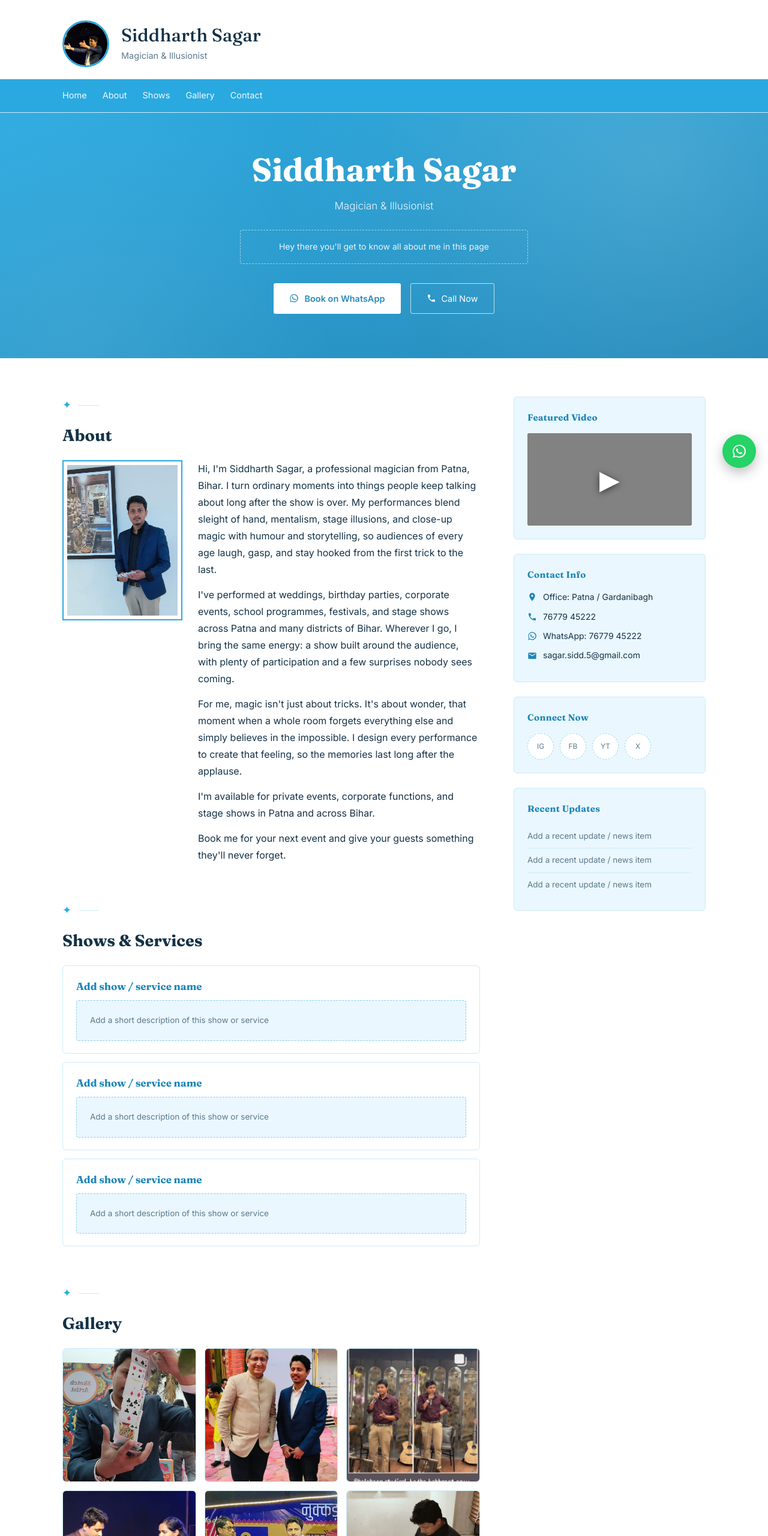
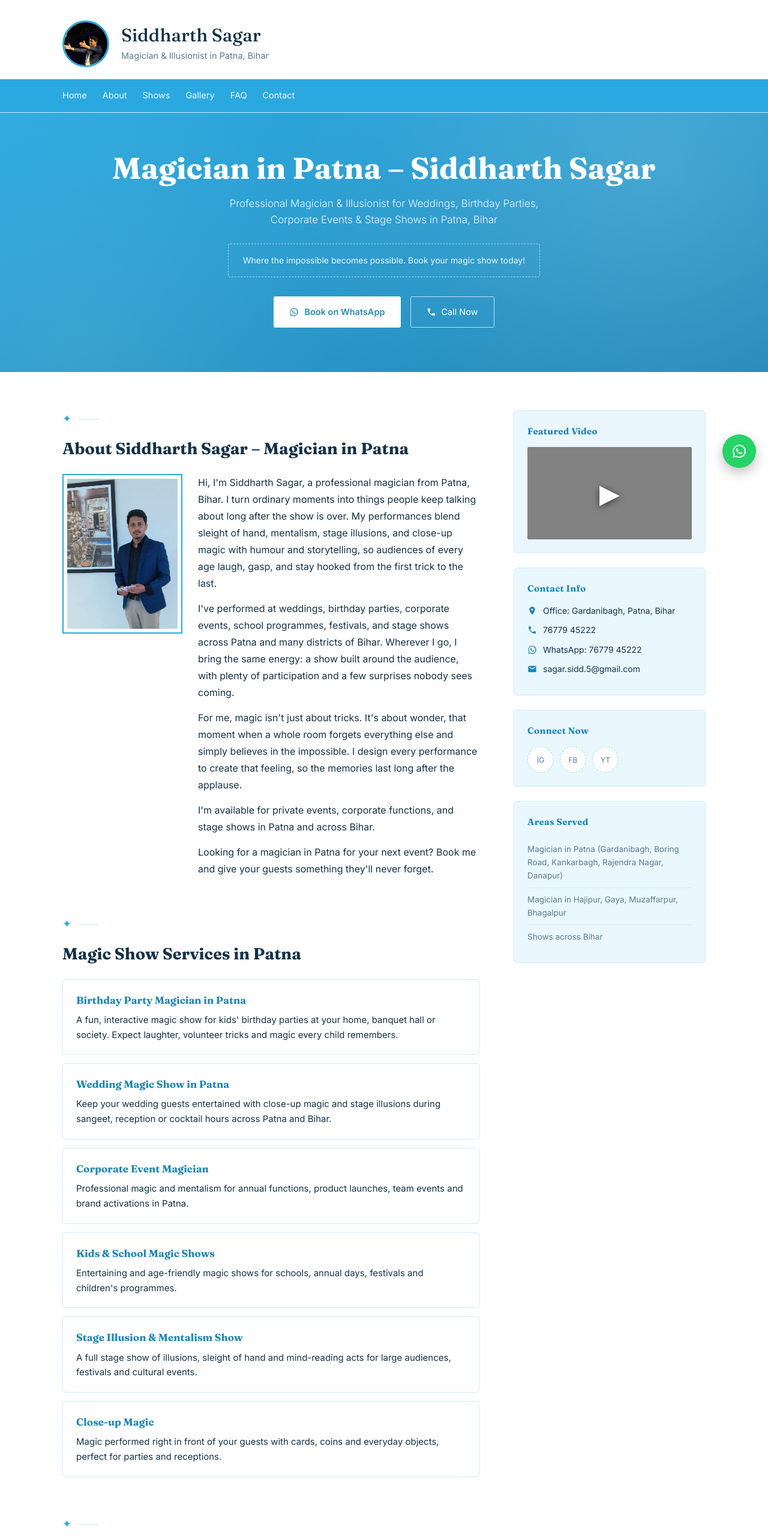
Before and after one commit to SiddharthSagar-MagicianinPatna/Magician_Siddharth_Sagar, a plain HTML site: page index.html in a window 1280 px wide. Shown: the top 2560 px of the page at 60% size. Drawn offline with Linux system fonts and the light colour scheme; grey boxes are pictures that could not be loaded.

Commit message:
index.html

```diff
--- a/index.html
+++ b/index.html
@@ -3,7 +3,54 @@
 <head>
 <meta charset="UTF-8">
 <meta name="viewport" content="width=device-width, initial-scale=1, viewport-fit=cover">
-<title>Siddharth Sagar — Magician</title>
+
+<!-- ===== SEO ===== -->
+<title>Magician in Patna | Siddharth Sagar – Wedding, Birthday &amp; Corporate Magic Shows</title>
+<meta name="description" content="Siddharth Sagar is a professional magician in Patna, Bihar. Book for wedding, birthday party, kids show, corporate event &amp; stage illusion shows. Call or WhatsApp 76779 45222.">
+<meta name="keywords" content="magician in Patna, magician in Bihar, birthday magician Patna, wedding magician Patna, kids magic show Patna, corporate magic show Patna, Siddharth Sagar magician">
+<meta name="author" content="Siddharth Sagar">
+<meta name="robots" content="index, follow, max-image-preview:large">
+<meta name="geo.region" content="IN-BR">
+<meta name="geo.placename" content="Patna">
+<link rel="canonical" href="https://siddharthsagar-magicianinpatna.github.io/Magician_Siddharth_Sagar/">
+
+<!-- Social sharing (WhatsApp / Facebook preview) -->
+<meta property="og:type" content="website">
+<meta property="og:title" content="Magician in Patna | Siddharth Sagar">
+<meta property="og:description" content="Professional magician &amp; illusionist in Patna, Bihar for weddings, birthdays, corporate events and stage shows.">
+<meta property="og:url" content="https://siddharthsagar-magicianinpatna.github.io/Magician_Siddharth_Sagar/">
+<meta property="og:image" content="https://siddharthsagar-magicianinpatna.github.io/Magician_Siddharth_Sagar/images/1.jpeg">
+<meta property="og:locale" content="en_IN">
+<meta name="twitter:card" content="summary_large_image">
+
+<!-- Structured data: tells Google who/where you are -->
+<script type="application/ld+json">
+{
+  "@context": "https://schema.org",
+  "@type": "EntertainmentBusiness",
+  "name": "Siddharth Sagar – Magician in Patna",
+  "description": "Professional magician and illusionist in Patna, Bihar for weddings, birthday parties, corporate events, school programmes and stage shows.",
+  "url": "https://siddharthsagar-magicianinpatna.github.io/Magician_Siddharth_Sagar/",
+  "image": "https://siddharthsagar-magicianinpatna.github.io/Magician_Siddharth_Sagar/images/1.jpeg",
+  "telephone": "+917677945222",
+  "email": "sagar.sidd.5@gmail.com",
+  "address": {
+    "@type": "PostalAddress",
+    "streetAddress": "Gardanibagh",
+    "addressLocality": "Patna",
+    "addressRegion": "Bihar",
+    "addressCountry": "IN"
+  },
+  "geo": { "@type": "GeoCoordinates", "latitude": 25.587641, "longitude": 85.108952 },
+  "areaServed": ["Patna", "Danapur", "Bihta", "Hajipur", "Gaya", "Muzaffarpur", "Bhagalpur", "Bihar"],
+  "sameAs": [
+    "https://www.instagram.com/sagarsidd5/",
+    "https://www.facebook.com/sagar.sidd.5/",
+    "https://www.youtube.com/@sagarsidd5"
+  ]
+}
+</script>
+
 <link rel="preconnect" href="https://fonts.googleapis.com">
 <link rel="preconnect" href="https://fonts.gstatic.com" crossorigin>
 <link href="https://fonts.googleapis.com/css2?family=Fraunces:wght@500;600;700&family=Inter:wght@300;400;500;600&display=swap" rel="stylesheet">
@@ -74,7 +121,6 @@
     display:flex; align-items:center; justify-content:center; flex-shrink:0;
     background: var(--sky-pale); color: var(--sky-deep); font-size:12px; text-align:center; padding:4px;
   }
-  /* FIX: photo avatar was stretched (no object-fit) */
   img.avatar{ object-fit:cover; object-position:68% 30%; padding:0; }
   .brand-name{ font-size: 30px; line-height:1.15; }
   .tagline{ color: var(--ink-muted); font-size:14.5px; margin-top:4px; }
@@ -106,10 +152,10 @@
                 radial-gradient(circle at 10% 90%, rgba(255,255,255,.10), transparent 50%);
     pointer-events:none;
   }
-  .hero h1{ color:#fff; font-size: clamp(32px, 6vw, 54px); line-height:1.15; position:relative; }
-  .hero p.sub{ color: rgba(255,255,255,.9); font-size:17px; max-width:520px; margin: 16px auto 0; position:relative; font-weight:300; }
+  .hero h1{ color:#fff; font-size: clamp(30px, 5.5vw, 50px); line-height:1.15; position:relative; }
+  .hero p.sub{ color: rgba(255,255,255,.9); font-size:17px; max-width:560px; margin: 16px auto 0; position:relative; font-weight:300; }
   .hero-tagline-slot{
-    margin: 26px auto 0; max-width: 480px; padding:16px 20px; border:1px dashed rgba(255,255,255,.55);
+    margin: 26px auto 0; max-width: 520px; padding:16px 20px; border:1px dashed rgba(255,255,255,.55);
     border-radius:4px; color: rgba(255,255,255,.9); font-size:14px; position:relative;
   }
   .hero-actions{ margin-top:32px; display:flex; gap:16px; justify-content:center; flex-wrap:wrap; position:relative; }
@@ -121,8 +167,6 @@
   .btn svg{ width:16px; height:16px; }
 
   /* layout: content + sidebar */
-  /* FIX: .layout padding used to wipe out .wrap's side padding, so content touched the screen edges on phones/tablets.
-     Also minmax(0,1fr) stops wide content from pushing the grid past the screen. */
   .layout{ display:grid; grid-template-columns: minmax(0,1fr) 320px; gap: 56px; padding: 64px 24px 30px; align-items:start; }
   @media (max-width: 1000px){ .layout{ grid-template-columns: minmax(0,1fr); gap:40px; } }
 
@@ -140,10 +184,7 @@
 
   .about-grid{ display:grid; grid-template-columns: 200px minmax(0,1fr); gap:26px; align-items:start; }
   .about-grid .frame{ aspect-ratio: 3/4; border:2px solid var(--sky); padding:6px; overflow:hidden; }
-  .about-grid .frame .empty-slot{ height:100%; display:flex; align-items:center; justify-content:center; text-align:center; }
-  /* FIX: About photo had no sizing, so a tall photo overflowed its frame */
   .about-grid .frame img{ width:100%; height:100%; object-fit:cover; object-position:center 20%; }
-  /* FIX: newlines in HTML collapse, so the bio needs <p> tags to keep its paragraphs */
   .bio{ font-size:16px; line-height:1.75; color: var(--ink); }
   .bio p{ margin:0 0 14px; }
   .bio p:last-child{ margin-bottom:0; }
@@ -153,33 +194,26 @@
   .show-item{ border:1px solid var(--sky-line); border-radius:6px; padding:20px 22px; transition: border-color .2s ease, box-shadow .2s ease; }
   .show-item:hover{ border-color: var(--sky); box-shadow: 0 8px 20px rgba(42,169,224,.1); }
   .show-item h3{ font-size:17px; color: var(--sky-deep); }
-  .show-item .empty-slot{ margin-top:10px; }
+  .show-item p{ margin:8px 0 0; font-size:15px; color: var(--ink); line-height:1.65; }
+
+  /* FAQ */
+  .faq-item{ border:1px solid var(--sky-line); border-radius:6px; padding:16px 20px; margin-bottom:12px; }
+  .faq-item h3{ font-size:16.5px; color: var(--sky-deep); }
+  .faq-item p{ margin:8px 0 0; font-size:15px; line-height:1.65; }
 
   .gallery-grid{ display:grid; grid-template-columns: repeat(3,1fr); gap:14px; }
-  .gallery-grid .empty-slot{ aspect-ratio:1/1; display:flex; align-items:center; justify-content:center; text-align:center; }
   @media (max-width:560px){ .gallery-grid{ grid-template-columns: repeat(2,1fr); gap:10px; } }
-
-  /* gallery photos */
   .gallery-grid img{
-    width:100%;
-    aspect-ratio:1/1;
-    object-fit:cover;
-    object-position:70% center;
-    border-radius:6px;
-    border:1px solid var(--sky-line);
+    width:100%; aspect-ratio:1/1; object-fit:cover; object-position:70% center;
+    border-radius:6px; border:1px solid var(--sky-line);
     transition: transform .2s ease, box-shadow .2s ease;
   }
-  .gallery-grid img:hover{
-    transform: translateY(-3px);
-    box-shadow: 0 10px 22px rgba(42,169,224,.18);
-  }
+  .gallery-grid img:hover{ transform: translateY(-3px); box-shadow: 0 10px 22px rgba(42,169,224,.18); }
 
   /* sidebar widgets */
   .widget{ background: var(--sky-pale); border:1px solid var(--sky-line); border-radius:6px; padding:22px; margin-bottom:24px; }
-  .widget h3{ font-size:15px; color: var(--sky-deep); margin-bottom:14px; letter-spacing:.02em; }
-  .widget .empty-slot{ background:#fff; }
+  .widget h2{ font-size:15px; color: var(--sky-deep); margin-bottom:14px; letter-spacing:.02em; }
 
-  /* video thumbnail (opens YouTube) */
   .video-box{ position:relative; display:block; aspect-ratio:16/9; border-radius:4px; overflow:hidden; background:#000; }
   .video-box img{ width:100%; height:100%; object-fit:cover; }
   .video-box .play{
@@ -193,7 +227,7 @@
   .contact-line a{ min-width:0; overflow-wrap:anywhere; }
   .contact-line a:hover{ color: var(--sky-deep); }
   .social-row{ display:flex; flex-wrap:wrap; gap:10px; }
-  .social-row .empty-slot{ width:44px; height:44px; padding:0; border-radius:50%; display:flex; align-items:center; justify-content:center; font-size:12px; }
+  .social-row .empty-slot{ width:44px; height:44px; padding:0; border-radius:50%; display:flex; align-items:center; justify-content:center; font-size:12px; background:#fff; }
   .social-row a.empty-slot{ transition: background .2s ease, color .2s ease, border-color .2s ease; }
   .social-row a.empty-slot:hover{ background: var(--sky); color:#fff; border-color: var(--sky); }
   .updates-list{ list-style:none; padding:0; margin:0; }
@@ -210,7 +244,6 @@
   }
   .float-wa svg{ width:26px; height:26px; fill:#fff; }
 
-  /* phones */
   @media (max-width: 480px){
     .head-top{ padding:22px 16px 16px; gap:14px; }
     .avatar{ width:64px; height:64px; }
@@ -235,7 +268,7 @@
 </head>
 <body>
 
-  <!-- Loading screen -->
+  <!-- Loading screen (uses div, not h1, so the page has only ONE h1 for SEO) -->
   <div id="loader" aria-label="Loading">
     <svg class="loader-hat" viewBox="0 0 160 150" aria-hidden="true">
       <g transform="translate(80,44)"><path class="rise" fill="#fff" d="M0-10Q1.5-1.5 10 0Q1.5 1.5 0 10Q-1.5 1.5-10 0Q-1.5-1.5 0-10Z"/></g>
@@ -247,7 +280,7 @@
       <rect x="48" y="96" width="64" height="12" fill="#EAF7FE"/>
       <ellipse cx="80" cy="120" rx="60" ry="12" fill="none" stroke="#0E2536" stroke-width="2"/>
     </svg>
-    <h1 class="loader-name">Siddharth Sagar</h1>
+    <div class="loader-name">Siddharth Sagar</div>
     <div class="loader-role">Magician &amp; Illusionist</div>
     <div class="loader-tag" id="loaderTag">Where the impossible becomes possible</div>
     <div class="loader-bar"><i></i></div>
@@ -255,19 +288,20 @@
 
   <header>
     <div class="head-top">
-      <img class="avatar" src="images/1.jpeg" alt="Siddharth Sagar">
+      <img class="avatar" src="images/1.jpeg" alt="Siddharth Sagar, magician in Patna">
       <div>
         <div class="brand-name">Siddharth Sagar</div>
-        <div class="tagline">Magician &amp; Illusionist</div>
+        <div class="tagline">Magician &amp; Illusionist in Patna, Bihar</div>
       </div>
     </div>
-    <nav class="main-nav">
+    <nav class="main-nav" aria-label="Main navigation">
       <div class="nav-inner">
         <ul class="nav-links">
           <li><a href="#home">Home</a></li>
           <li><a href="#about">About</a></li>
           <li><a href="#shows">Shows</a></li>
           <li><a href="#gallery">Gallery</a></li>
+          <li><a href="#faq">FAQ</a></li>
           <li><a href="#contact">Contact</a></li>
         </ul>
         <a class="nav-cta" href="#contact" style="display:none;" id="deskCta">Book Now</a>
@@ -279,14 +313,16 @@
       <a href="#about">About</a>
       <a href="#shows">Shows</a>
       <a href="#gallery">Gallery</a>
+      <a href="#faq">FAQ</a>
       <a href="#contact">Contact</a>
     </div>
   </header>
 
+  <main>
   <section class="hero" id="home">
-    <h1>Siddharth Sagar</h1>
-    <p class="sub">Magician &amp; Illusionist</p>
-    <div class="hero-tagline-slot">Hey there you'll get to know all about me in this page</div>
+    <h1>Magician in Patna – Siddharth Sagar</h1>
+    <p class="sub">Professional Magician &amp; Illusionist for Weddings, Birthday Parties, Corporate Events &amp; Stage Shows in Patna, Bihar</p>
+    <div class="hero-tagline-slot">Where the impossible becomes possible. Book your magic show today!</div>
     <div class="hero-actions">
       <a class="btn btn-solid" href="https://wa.me/917677945222?text=Hi%2C%20I%27d%20like%20to%20enquire%20about%20booking%20a%20show" target="_blank" rel="noopener">
         <svg viewBox="0 0 24 24"><path fill="currentColor" d="M12 2a10 10 0 0 0-8.6 15L2 22l5.2-1.4A10 10 0 1 0 12 2zm0 18.2a8.2 8.2 0 0 1-4.2-1.1l-.3-.2-3.1.8.8-3-.2-.3A8.2 8.2 0 1 1 12 20.2zm4.5-6.1c-.2-.1-1.5-.8-1.7-.8-.2-.1-.4-.1-.6.1s-.7.8-.8 1c-.2.2-.3.2-.5.1-.2-.1-1-.4-1.9-1.2-.7-.6-1.2-1.4-1.3-1.6-.1-.2 0-.4.1-.5l.4-.4c.1-.1.2-.2.2-.4.1-.2 0-.3 0-.4-.1-.1-.6-1.4-.8-1.9-.2-.5-.4-.4-.6-.4h-.5c-.2 0-.4.1-.6.3-.2.2-.8.8-.8 1.9s.8 2.2.9 2.4c.1.2 1.6 2.5 4 3.5.6.2 1 .4 1.3.5.5.2 1 .1 1.4.1.4-.1 1.3-.5 1.5-1.1.2-.5.2-1 .1-1.1-.1-.1-.2-.1-.5-.3z"/></svg>
@@ -304,48 +340,83 @@
 
       <section class="block" id="about">
         <div class="eyebrow"><span>✦</span><i></i></div>
-        <h2>About</h2>
+        <h2>About Siddharth Sagar – Magician in Patna</h2>
         <div class="about-grid" style="margin-top:20px;">
-          <div class="frame"><img src="images/8.jpeg" alt="Siddharth Sagar with playing cards"></div>
+          <div class="frame"><img src="images/8.jpeg" alt="Siddharth Sagar, professional magician in Patna, performing a card trick"></div>
           <div class="bio">
             <p>Hi, I'm Siddharth Sagar, a professional magician from Patna, Bihar. I turn ordinary moments into things people keep talking about long after the show is over. My performances blend sleight of hand, mentalism, stage illusions, and close-up magic with humour and storytelling, so audiences of every age laugh, gasp, and stay hooked from the first trick to the last.</p>
             <p>I've performed at weddings, birthday parties, corporate events, school programmes, festivals, and stage shows across Patna and many districts of Bihar. Wherever I go, I bring the same energy: a show built around the audience, with plenty of participation and a few surprises nobody sees coming.</p>
             <p>For me, magic isn't just about tricks. It's about wonder, that moment when a whole room forgets everything else and simply believes in the impossible. I design every performance to create that feeling, so the memories last long after the applause.</p>
             <p>I'm available for private events, corporate functions, and stage shows in Patna and across Bihar.</p>
-            <p>Book me for your next event and give your guests something they'll never forget.</p>
+            <p>Looking for a magician in Patna for your next event? Book me and give your guests something they'll never forget.</p>
           </div>
         </div>
       </section>
 
       <section class="block" id="shows">
         <div class="eyebrow"><span>✦</span><i></i></div>
-        <h2>Shows &amp; Services</h2>
+        <h2>Magic Show Services in Patna</h2>
         <div class="shows-list" style="margin-top:20px;">
           <div class="show-item">
-            <h3>Add show / service name</h3>
-            <div class="empty-slot">Add a short description of this show or service</div>
+            <h3>Birthday Party Magician in Patna</h3>
+            <p>A fun, interactive magic show for kids' birthday parties at your home, banquet hall or society. Expect laughter, volunteer tricks and magic every child remembers.</p>
           </div>
           <div class="show-item">
-            <h3>Add show / service name</h3>
-            <div class="empty-slot">Add a short description of this show or service</div>
+            <h3>Wedding Magic Show in Patna</h3>
+            <p>Keep your wedding guests entertained with close-up magic and stage illusions during sangeet, reception or cocktail hours across Patna and Bihar.</p>
           </div>
           <div class="show-item">
-            <h3>Add show / service name</h3>
-            <div class="empty-slot">Add a short description of this show or service</div>
+            <h3>Corporate Event Magician</h3>
+            <p>Professional magic and mentalism for annual functions, product launches, team events and brand activations in Patna.</p>
+          </div>
+          <div class="show-item">
+            <h3>Kids &amp; School Magic Shows</h3>
+            <p>Entertaining and age-friendly magic shows for schools, annual days, festivals and children's programmes.</p>
+          </div>
+          <div class="show-item">
+            <h3>Stage Illusion &amp; Mentalism Show</h3>
+            <p>A full stage show of illusions, sleight of hand and mind-reading acts for large audiences, festivals and cultural events.</p>
+          </div>
+          <div class="show-item">
+            <h3>Close-up Magic</h3>
+            <p>Magic performed right in front of your guests with cards, coins and everyday objects, perfect for parties and receptions.</p>
           </div>
         </div>
       </section>
 
       <section class="block" id="gallery">
         <div class="eyebrow"><span>✦</span><i></i></div>
-        <h2>Gallery</h2>
+        <h2>Magic Show Gallery</h2>
         <div class="gallery-grid" style="margin-top:20px;">
-          <img src="images/2.jpeg" alt="Siddharth Sagar performing on stage" loading="lazy">
-          <img src="images/3.jpeg" alt="Siddharth Sagar performing on stage" loading="lazy">
-          <img src="images/4.jpeg" alt="Siddharth Sagar performing on stage" loading="lazy">
-          <img src="images/5.jpeg" alt="Siddharth Sagar performing on stage" loading="lazy">
-          <img src="images/6.jpeg" alt="Siddharth Sagar performing on stage" loading="lazy">
-          <img src="images/7.jpeg" alt="Siddharth Sagar performing on stage" loading="lazy">
+          <img src="images/2.jpeg" alt="Magician Siddharth Sagar performing a stage magic show in Patna" loading="lazy">
+          <img src="images/3.jpeg" alt="Siddharth Sagar performing magic at an event in Bihar" loading="lazy">
+          <img src="images/4.jpeg" alt="Patna magician Siddharth Sagar entertaining guests" loading="lazy">
+          <img src="images/5.jpeg" alt="Siddharth Sagar live magic performance Patna" loading="lazy">
+          <img src="images/6.jpeg" alt="Siddharth Sagar illusionist stage show" loading="lazy">
+          <img src="images/7.jpeg" alt="Siddharth Sagar magic show for birthday and wedding events" loading="lazy">
+        </div>
+      </section>
+
+      <section class="block" id="faq">
+        <div class="eyebrow"><span>✦</span><i></i></div>
+        <h2>Frequently Asked Questions</h2>
+        <div style="margin-top:20px;">
+          <div class="faq-item">
+            <h3>How do I book a magician in Patna?</h3>
+            <p>Just call or WhatsApp on 76779 45222 with your event date, venue and type of event. I will confirm availability and share the details.</p>
+          </div>
+          <div class="faq-item">
+            <h3>Which events do you perform at?</h3>
+            <p>Birthday parties, weddings, corporate events, school programmes, festivals, and stage shows.</p>
+          </div>
+          <div class="faq-item">
+            <h3>Do you perform outside Patna?</h3>
+            <p>Yes. I perform across Bihar, including nearby districts. Contact me with your location for details.</p>
+          </div>
+          <div class="faq-item">
+            <h3>How much does a magic show cost?</h3>
+            <p>The price depends on the event type, duration, location and number of guests. Message me on WhatsApp for a quote that fits your event.</p>
+          </div>
         </div>
       </section>
 
@@ -353,18 +424,18 @@
 
     <aside class="sidebar-col">
       <div class="widget">
-        <h3>Featured Video</h3>
+        <h2>Featured Video</h2>
         <a class="video-box" href="https://youtu.be/sVqhitl7FLY" target="_blank" rel="noopener" aria-label="Watch Siddharth Sagar's magic show on YouTube">
-          <img src="https://img.youtube.com/vi/sVqhitl7FLY/hqdefault.jpg" alt="Watch Siddharth Sagar's magic show">
+          <img src="https://img.youtube.com/vi/sVqhitl7FLY/hqdefault.jpg" alt="Watch Siddharth Sagar, magician in Patna, perform" loading="lazy">
           <span class="play">▶</span>
         </a>
-      </div><!-- FIX: this closing tag was missing, which nested the Contact box inside the video box -->
+      </div>
 
       <div class="widget" id="contact">
-        <h3>Contact Info</h3>
+        <h2>Contact Info</h2>
         <div class="contact-line">
           <svg viewBox="0 0 24 24"><path fill="currentColor" d="M12 2C8.1 2 5 5.1 5 9c0 5.2 7 13 7 13s7-7.8 7-13c0-3.9-3.1-7-7-7zm0 9.5A2.5 2.5 0 1 1 12 6.5a2.5 2.5 0 0 1 0 5z"/></svg>
-          <a href="https://www.google.com/maps/search/?api=1&query=25.587641,85.108952" target="_blank" rel="noopener">Office: Patna / Gardanibagh</a>
+          <a href="https://www.google.com/maps/search/?api=1&query=25.587641,85.108952" target="_blank" rel="noopener">Office: Gardanibagh, Patna, Bihar</a>
         </div>
         <div class="contact-line">
           <svg viewBox="0 0 24 24"><path fill="currentColor" d="M6.6 10.8a15.1 15.1 0 0 0 6.6 6.6l2.2-2.2a1 1 0 0 1 1-.25 11.4 11.4 0 0 0 3.6.58 1 1 0 0 1 1 1V20a1 1 0 0 1-1 1A17 17 0 0 1 3 4a1 1 0 0 1 1-1h3.5a1 1 0 0 1 1 1 11.4 11.4 0 0 0 .58 3.6 1 1 0 0 1-.25 1z"/></svg>
@@ -381,25 +452,25 @@
       </div>
 
       <div class="widget">
-        <h3>Connect Now</h3>
+        <h2>Connect Now</h2>
         <div class="social-row">
           <a class="empty-slot" href="https://www.instagram.com/sagarsidd5/" target="_blank" rel="noopener" aria-label="Instagram">IG</a>
           <a class="empty-slot" href="https://www.facebook.com/sagar.sidd.5/" target="_blank" rel="noopener" aria-label="Facebook">FB</a>
           <a class="empty-slot" href="https://www.youtube.com/@sagarsidd5" target="_blank" rel="noopener" aria-label="YouTube">YT</a>
-          <div class="empty-slot">X</div>
         </div>
       </div>
 
       <div class="widget">
-        <h3>Recent Updates</h3>
+        <h2>Areas Served</h2>
         <ul class="updates-list">
-          <li>Add a recent update / news item</li>
-          <li>Add a recent update / news item</li>
-          <li>Add a recent update / news item</li>
+          <li>Magician in Patna (Gardanibagh, Boring Road, Kankarbagh, Rajendra Nagar, Danapur)</li>
+          <li>Magician in Hajipur, Gaya, Muzaffarpur, Bhagalpur</li>
+          <li>Shows across Bihar</li>
         </ul>
       </div>
     </aside>
   </div>
+  </main>
 
   <a class="float-wa" href="https://wa.me/917677945222?text=Hi%2C%20I%27d%20like%20to%20enquire%20about%20booking%20a%20show" target="_blank" rel="noopener" aria-label="Chat on WhatsApp">
     <svg viewBox="0 0 24 24"><path d="M12 2a10 10 0 0 0-8.6 15L2 22l5.2-1.4A10 10 0 1 0 12 2zm0 18.2a8.2 8.2 0 0 1-4.2-1.1l-.3-.2-3.1.8.8-3-.2-.3A8.2 8.2 0 1 1 12 20.2zm4.5-6.1c-.2-.1-1.5-.8-1.7-.8-.2-.1-.4-.1-.6.1s-.7.8-.8 1c-.2.2-.3.2-.5.1-.2-.1-1-.4-1.9-1.2-.7-.6-1.2-1.4-1.3-1.6-.1-.2 0-.4.1-.5l.4-.4c.1-.1.2-.2.2-.4.1-.2 0-.3 0-.4-.1-.1-.6-1.4-.8-1.9-.2-.5-.4-.4-.6-.4h-.5c-.2 0-.4.1-.6.3-.2.2-.8.8-.8 1.9s.8 2.2.9 2.4c.1.2 1.6 2.5 4 3.5.6.2 1 .4 1.3.5.5.2 1 .1 1.4.1.4-.1 1.3-.5 1.5-1.1.2-.5.2-1 .1-1.1-.1-.1-.2-.1-.5-.3z"/></svg>
@@ -407,7 +478,7 @@
 
   <footer>
     <div class="wrap">
-      <p>Siddharth Sagar — Magician &amp; Illusionist, Patna, Bihar</p>
+      <p>Siddharth Sagar — Magician &amp; Illusionist, Gardanibagh, Patna, Bihar</p>
       <p id="year"></p>
     </div>
   </footer>
```
